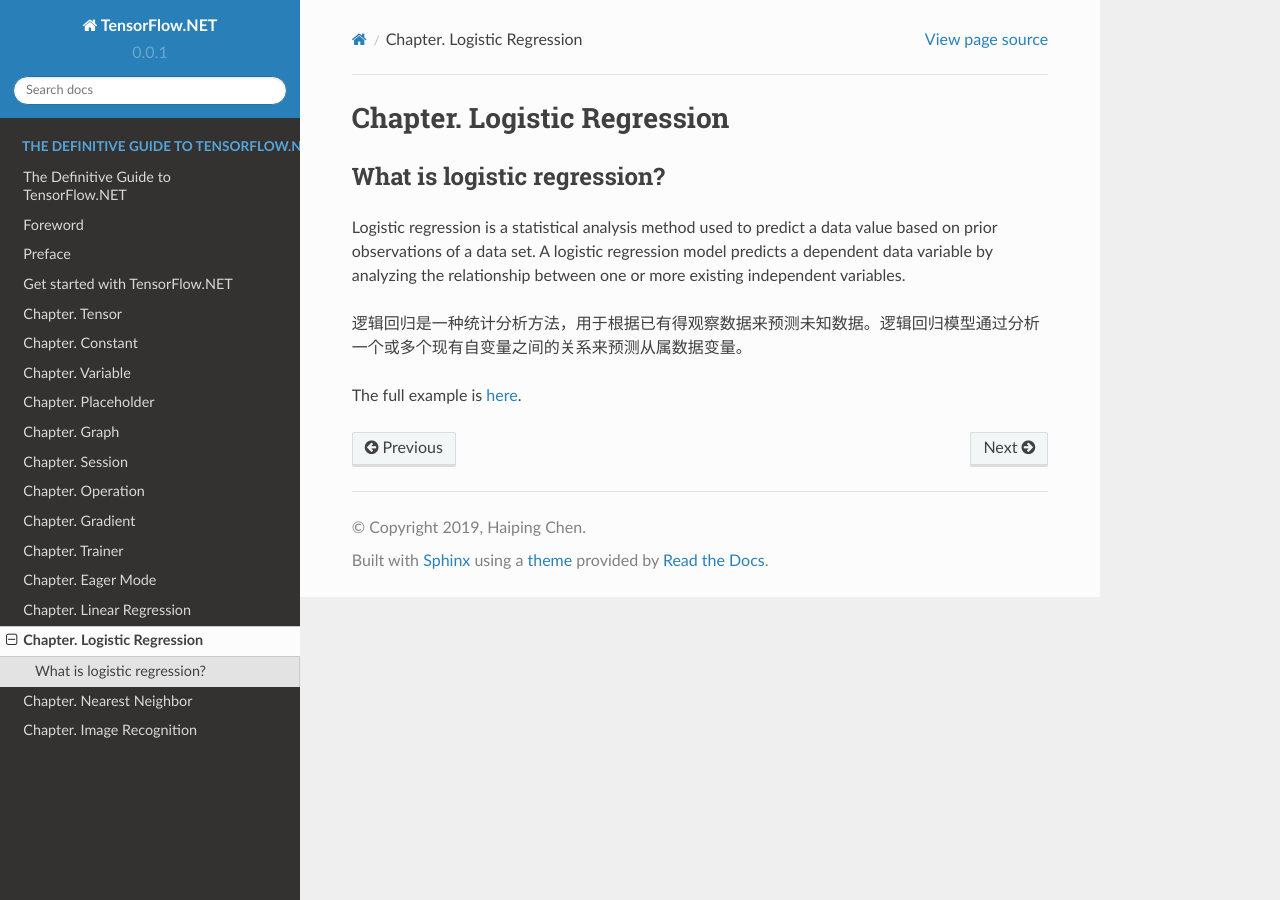
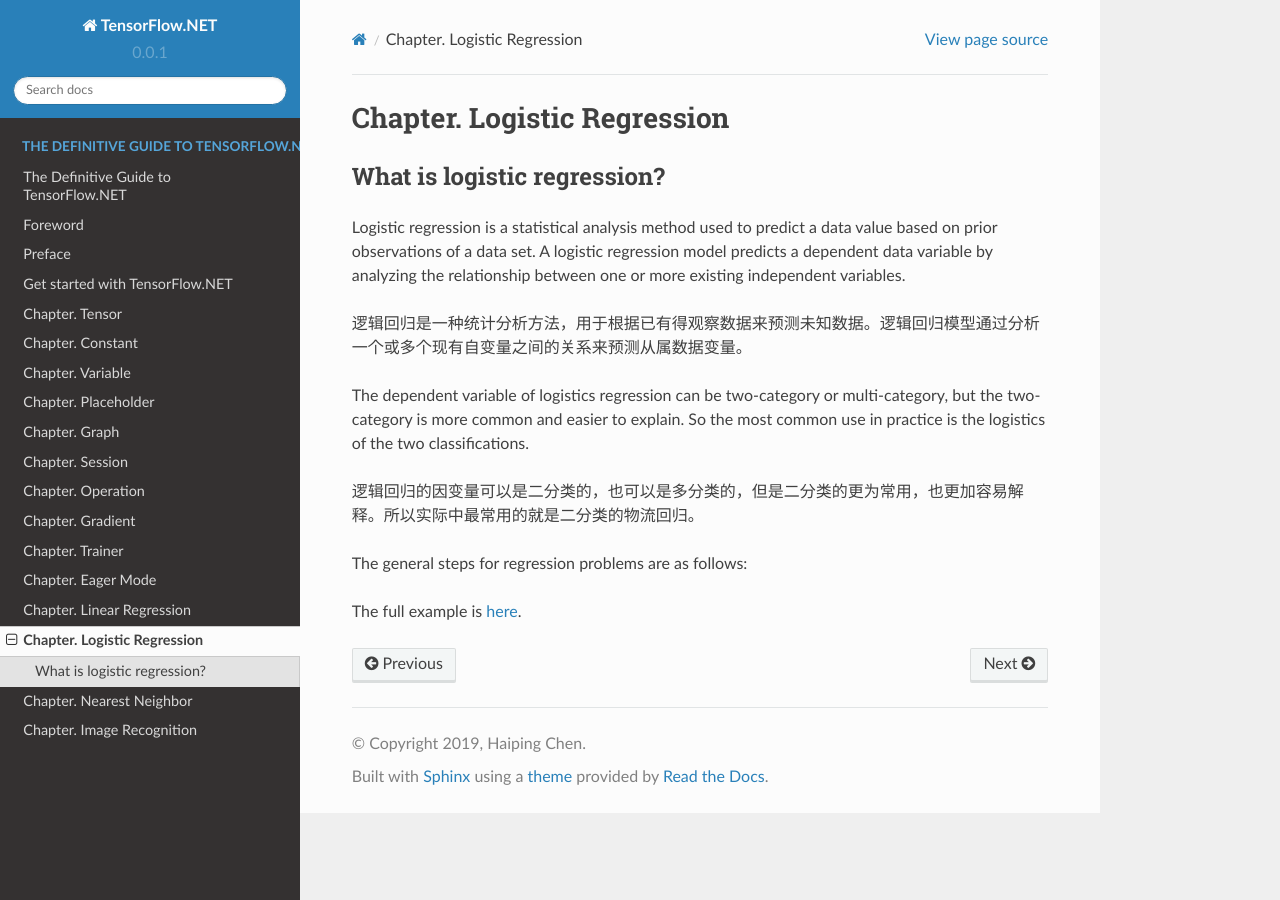
Before and after one commit to SciSharp/TensorFlow.NET, a Sphinx documentation site: the page built from docs/source/LogisticRegression.md, in a window 1280 px wide. Built offline with Sphinx 7.4.7 and the Read the Docs theme 2.0.0, drawn with Linux system fonts in a browser that asks for light colours.

Commit message:
Update LogisticRegression.md

```diff
--- a/docs/source/LogisticRegression.md
+++ b/docs/source/LogisticRegression.md
@@ -6,5 +6,11 @@ Logistic regression is a statistical analysis method used to predict a data valu
 
 逻辑回归是一种统计分析方法，用于根据已有得观察数据来预测未知数据。逻辑回归模型通过分析一个或多个现有自变量之间的关系来预测从属数据变量。
 
+The dependent variable of logistics regression can be two-category or multi-category, but the two-category is more common and easier to explain. So the most common use in practice is the logistics of the two classifications.
+
+逻辑回归的因变量可以是二分类的，也可以是多分类的，但是二分类的更为常用，也更加容易解释。所以实际中最常用的就是二分类的物流回归。
+
+The general steps for regression problems are as follows:
+
 
 The full example is [here](https://github.com/SciSharp/TensorFlow.NET/blob/master/test/TensorFlowNET.Examples/LogisticRegression.cs).
```
